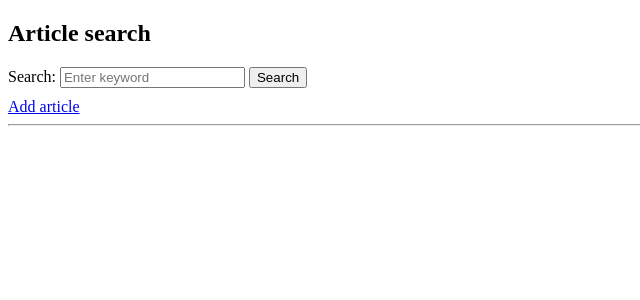
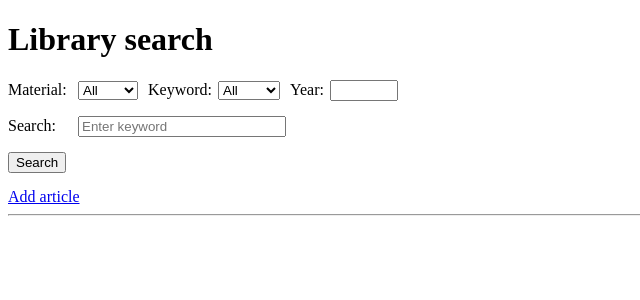
Before and after one commit to alexisvarjo/ohtu-miniprojekti, a Flask app: template src/templates/index.html in a window 1280 px wide. Shown: the top 300 px of the page, without its empty margins (0-640 px from the left). Run offline with Flask 3, Linux system fonts and the light colour scheme; the template is opened without the code that fills it, so the values that code supplies are empty.

Commit message:
Add resource type search options for index.py

```diff
--- a/src/templates/index.html
+++ b/src/templates/index.html
@@ -6,14 +6,47 @@ Database Viewer
 
 {% block body %}
 
-<h2>Article search</h2>
+<h1>Library search</h1>
 
-<!-- Hakukenttä -->
+<!-- Hakulomake -->
 <form method="get" action="">
-  <label for="search">Search:</label>
-  <input type="text" id="search" name="search" placeholder="Enter keyword" value="{{ search_query | default('') }}">
+  <!-- Ensimmäinen rivi: Material, Keyword, Publication year -->
+<div style="display: flex; align-items: center; gap: 10px; margin-bottom: 15px;">
+    <label for="material_type" style="width: 60px;">Material:</label>
+    <select id="material_type" name="material_type">
+      <option value="">All</option>
+      <option value="article">Article</option>
+      <option value="book">Book</option>
+      <option value="misc">Misc</option>
+    </select>
+
+    <label for="keyword" style="width: 60px;">Keyword:</label>
+    <select id="keyword" name="keyword">
+      <option value="">All</option>
+      <option value="author">Author</option>
+      <option value="title">Title</option>
+    </select>
+     <label for="year" style="width: 30px;">Year:</label>
+    <input type="number" id="year" name="year" style="width: 60px;">
+  </div>
+
+ <!-- Kolmas rivi: Search -->
+<div style="display: flex; flex-direction: column; align-items: flex-start; gap: 5px; margin-bottom: 15px;">
+  <div style="display: flex; align-items: center; gap: 10px; margin-bottom: 10px;">
+    <label for="search" style="width: 60px;">Search:</label>
+    <input type="text" id="search" name="search" placeholder="Enter keyword" style="width: 200px;">
+  </div style="margin-bottom= 20px;">
   <button type="submit">Search</button>
+</div>
+
+
+
+
 </form>
+
+
+
+
 
 <!-- Linkki uuden artikkelin lisäämiseen -->
 <div style="margin-top: 10px;">
```
